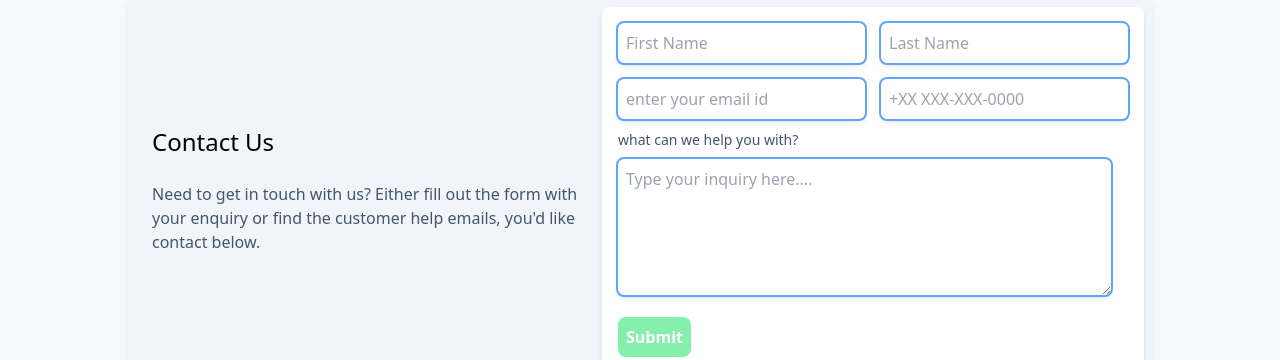
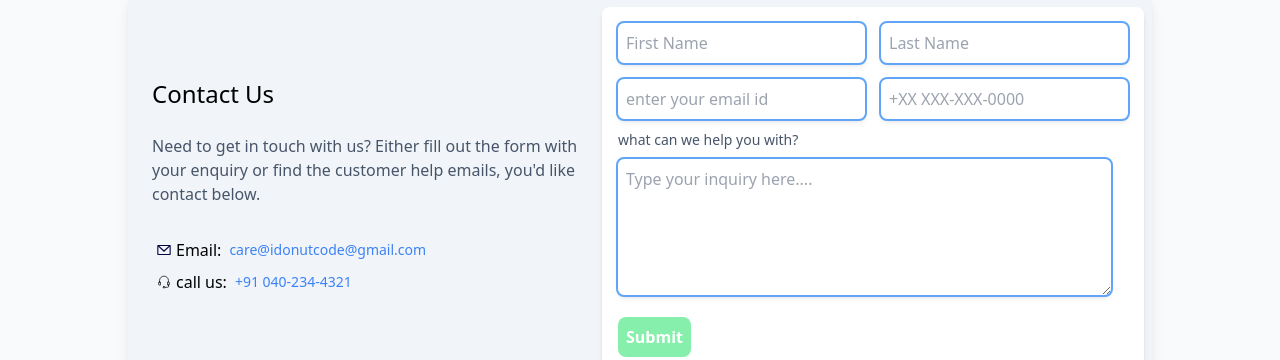
Before and after one commit to codewithcherry/Idonutcode_website_vite, a React (Vite) app: page /about in a window 1280 px wide. Shown: the part 2209-2569 px from the top of the page. Built offline with nearby package versions, Linux system fonts and the light colour scheme; no server answers.

Commit message:
add the email and phone section in conrtactus component

```diff
--- a/src/Components/About/ContactUs.jsx
+++ b/src/Components/About/ContactUs.jsx
@@ -6,12 +6,34 @@ const ContactUs = () => {
       <div className='flex justify-center'>
         <div className='flex justify-center w-[80%] items-center bg-slate-100 p-2 rounded-lg shadow-lg py-4'>
             <div>
+                <div>
                   <h1 className='text-2xl text-black font-medium m-2 p-2'>
                       Contact Us
                   </h1>
                   <p className='text-md m-2 p-2 text-slate-600'>
                       Need to get in touch with us? Either fill out the form with your enquiry  or find the customer help emails, you'd like contact below.
                   </p>
+                </div>
+                <div className='m-2 p-2 ' >
+                    <div className='flex items-center my-2'>
+                      <span className='flex'>
+                      <svg width="24px" height="24px" viewBox="-4.08 -4.08 32.16 32.16" fill="none" xmlns="http://www.w3.org/2000/svg"><g id="SVGRepo_bgCarrier" stroke-width="0"></g><g id="SVGRepo_tracerCarrier" stroke-linecap="round" stroke-linejoin="round"></g><g id="SVGRepo_iconCarrier"> <path fill-rule="evenodd" clip-rule="evenodd" d="M3.75 5.25L3 6V18L3.75 18.75H20.25L21 18V6L20.25 5.25H3.75ZM4.5 7.6955V17.25H19.5V7.69525L11.9999 14.5136L4.5 7.6955ZM18.3099 6.75H5.68986L11.9999 12.4864L18.3099 6.75Z" fill="#080341"></path> </g></svg>
+                      Email:
+                      </span>
+                      <p className='text-sm text-blue-500 hover:cursor-pointer mx-2'>
+                        care@idonutcode@gmail.com
+                      </p>
+                    </div>
+                    <div className='flex items-center my-2'>
+                        <span className='flex'>
+                        <svg width="24px" height="24px" viewBox="-19.2 -19.2 102.40 102.40" xmlns="http://www.w3.org/2000/svg" stroke-width="3" stroke="#000000" fill="none"><g id="SVGRepo_bgCarrier" stroke-width="0"></g><g id="SVGRepo_tracerCarrier" stroke-linecap="round" stroke-linejoin="round"></g><g id="SVGRepo_iconCarrier"><path d="M12.91,31.8V26.1a19.09,19.09,0,0,1,38.18,0v5.7" stroke-linecap="round"></path><path d="M12.06,31.8h4.7a0,0,0,0,1,0,0V45.18a0,0,0,0,1,0,0h-4.7a3,3,0,0,1-3-3V34.8A3,3,0,0,1,12.06,31.8Z" stroke-linecap="round"></path><path d="M50.24,31.8h4.7a0,0,0,0,1,0,0V45.18a0,0,0,0,1,0,0h-4.7a3,3,0,0,1-3-3V34.8A3,3,0,0,1,50.24,31.8Z" transform="translate(102.18 76.98) rotate(180)" stroke-linecap="round"></path><path d="M51.7,45.56v5a4,4,0,0,1-4,4H36.56" stroke-linecap="round"></path><rect x="28.45" y="51.92" width="8.1" height="5.07" rx="2" stroke-linecap="round"></rect></g></svg>
+                          call us:
+                        </span>
+                        <p className='text-sm text-blue-500 hover:cursor-pointer mx-2'>
+                          +91 040-234-4321
+                        </p>
+                    </div>
+                </div>
             </div>
             <div className='shadow-md p-2 bg-white rounded-lg '>
                     <div>
```
Lines whose indentation alone changed are shown as unchanged.
